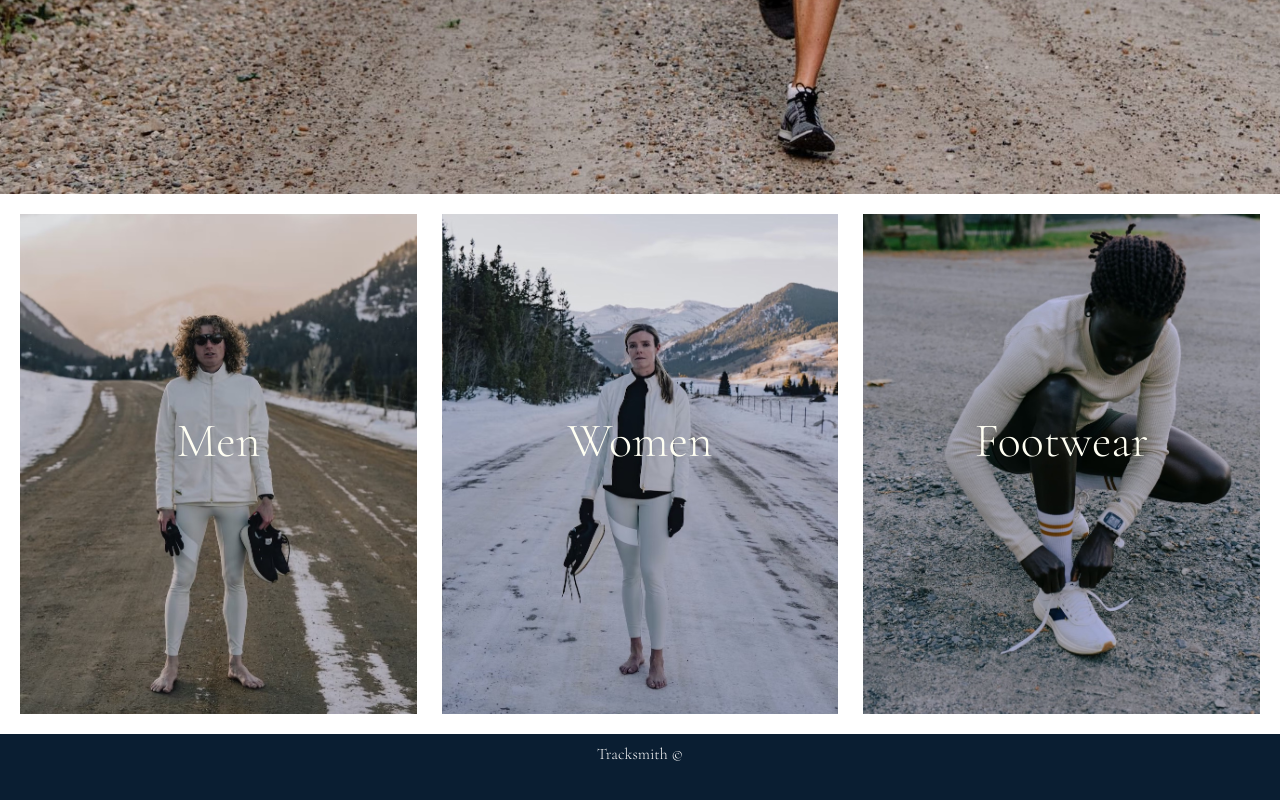
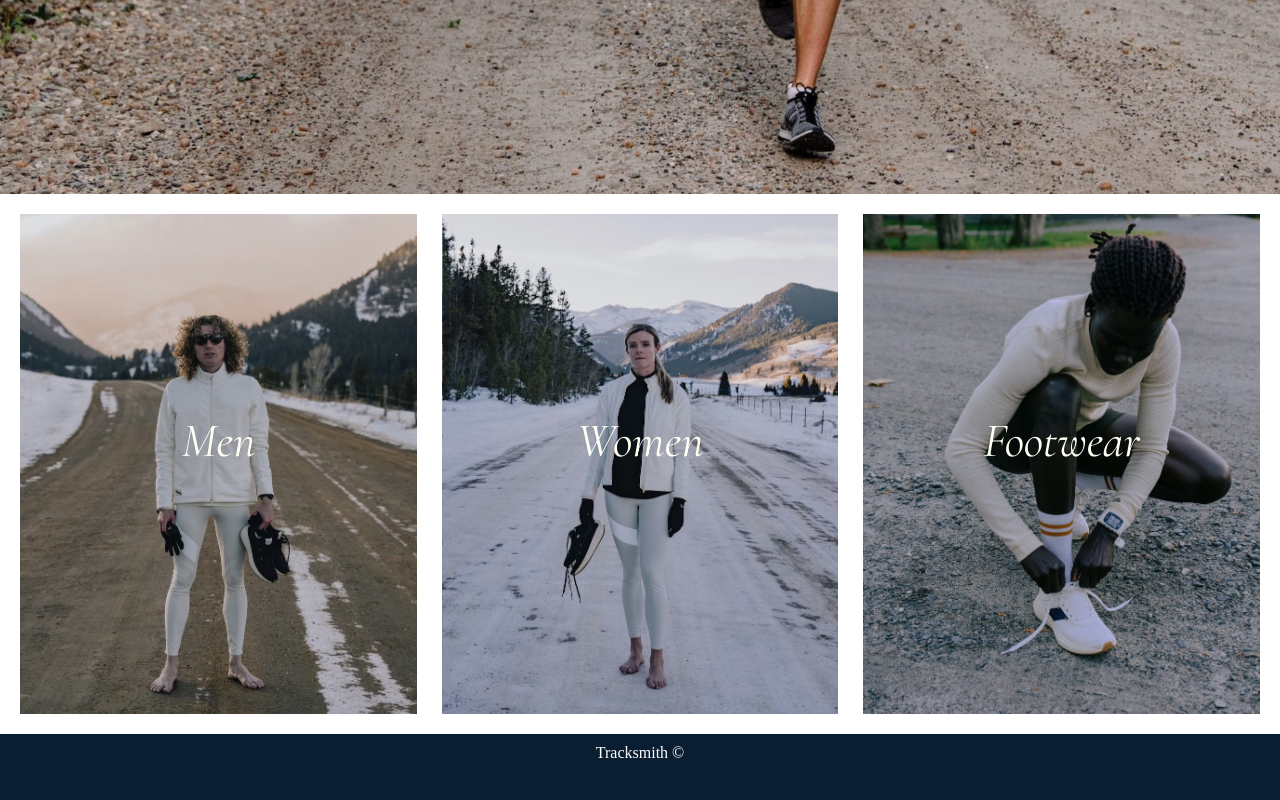
Before and after one commit to lexkon/tracksmith-dummy, a plain HTML site: page index.html in a window 1280 px wide. Shown: the part 606-1406 px from the top of the page. Drawn offline with nearby package versions, Linux system fonts and the light colour scheme.

Commit message:
Cleaned up CSS

```diff
--- a/styles.css
+++ b/styles.css
@@ -2,9 +2,6 @@
   margin: 0;
   padding: 0;
   box-sizing: border-box;
-    font-size: 16;
-    font-family: 'Cormorant Garamond', serif;
-    font-weight: 200;
 }
 
 a {
@@ -30,12 +27,10 @@
 
 nav:hover {
   background-color: #fffff3;
-    transition: background-color .5s ease;
 }
 
 nav:hover a {
   color: #0A1E32;
-    transition: color .5s ease;
 }
 
 nav a {
@@ -75,7 +70,6 @@
 
 .hero h1 {
   color: #fffff3;
-    font-family: 'Cormorant Garamond', serif;
   font-weight: 400;
   font-size: 4rem;
   margin-bottom: 20px;
@@ -95,7 +89,6 @@
   text-align: center;
   padding: 10px;
   width: 40%;
-    /* grid-template-columns: repeat(2 1fr); */
 }
 
 .hero-links a {
@@ -123,17 +116,19 @@
   background-position: center;
   height: 500px;
   width: 100%;
-    padding: 15%;
   margin: 0 auto;
 }
 
 h3 {
   font-size: 3rem;
-    font-family: 'Cormorant Garamond', serif;
+  font-family: 'Cormorant Garamond', serif; /* Added back */
+  font-weight: 400;
+  font-style: italic;
   color: #fffff3;
   text-align: center;
   padding: 50% 0;
 }
+
 
 #mens {
   background-image: url(/resources/mens.jpeg);
@@ -154,7 +149,6 @@
   padding: 10px;
   height: 200px;
 }
-
 
 /* Media queries */
 
@@ -179,10 +173,6 @@
     height: 100%;
   }
 
-  .row {
-    flex-direction: column;
-  }
-
   .hero-link {
     flex-direction: column;
   }
```
Lines whose indentation alone changed are shown as unchanged.
